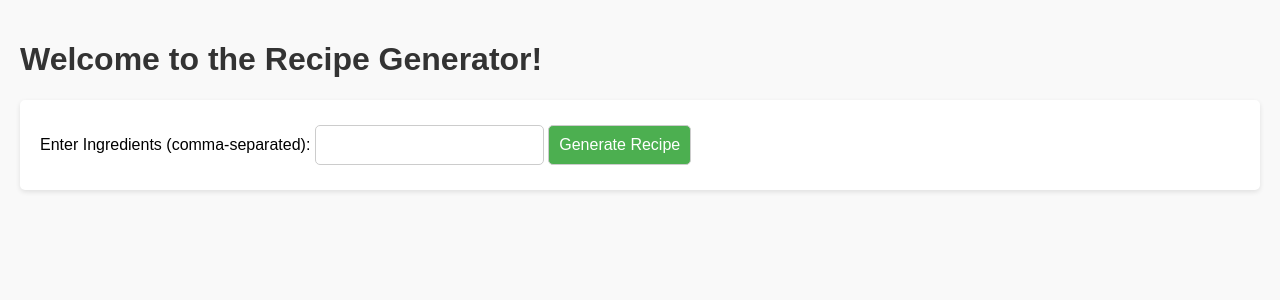
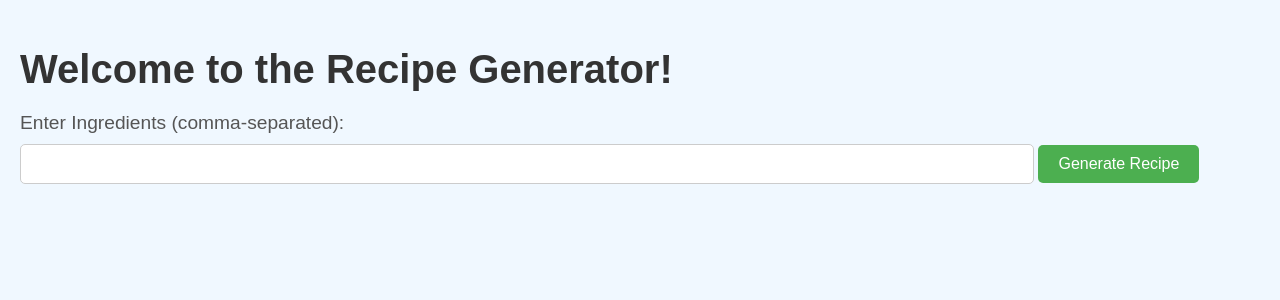
Before and after one commit to Blalze/cooking-website, a Flask app: page / in a window 1280 px wide. Shown: the top 300 px of the page. Run offline with Flask 3, Linux system fonts and the light colour scheme.

Commit message:
Update style.css

```diff
--- a/static/style.css
+++ b/static/style.css
@@ -1,36 +1,71 @@
+/* General Styles */
 body {
     font-family: Arial, sans-serif;
-    background-color: #f9f9f9;
+    background-color: #f0f8ff; /* Light blue background */
     margin: 0;
     padding: 20px;
 }
 
+/* Centered Container */
+.container {
+    max-width: 600px;
+    margin: 0 auto;
+    padding: 20px;
+    background: white;
+    border-radius: 10px;
+    box-shadow: 0 4px 8px rgba(0, 0, 0, 0.2);
+    text-align: center;
+}
+
+/* Heading */
 h1 {
     color: #333;
+    font-size: 2.5em;
+    margin-bottom: 20px;
 }
 
+/* Form Styles */
 form {
     margin-top: 20px;
-    background: #fff;
-    padding: 20px;
-    border-radius: 5px;
-    box-shadow: 0 2px 5px rgba(0, 0, 0, 0.1);
 }
 
-input, button {
+label {
+    font-size: 1.2em;
+    color: #555;
+}
+
+input[type="text"] {
+    width: 80%;
     padding: 10px;
-    margin: 5px 0;
+    margin: 10px 0;
     border: 1px solid #ccc;
     border-radius: 5px;
-    font-size: 16px;
+    font-size: 1em;
 }
 
 button {
     background-color: #4CAF50;
     color: white;
+    padding: 10px 20px;
+    border: none;
+    border-radius: 5px;
     cursor: pointer;
+    font-size: 1em;
 }
 
 button:hover {
     background-color: #45a049;
 }
+
+/* Recipe Output */
+.recipe {
+    margin-top: 20px;
+    padding: 15px;
+    background: #f9f9f9;
+    border: 1px solid #ddd;
+    border-radius: 5px;
+    text-align: left;
+    line-height: 1.5em;
+    color: #333;
+    font-size: 1.1em;
+}
```
